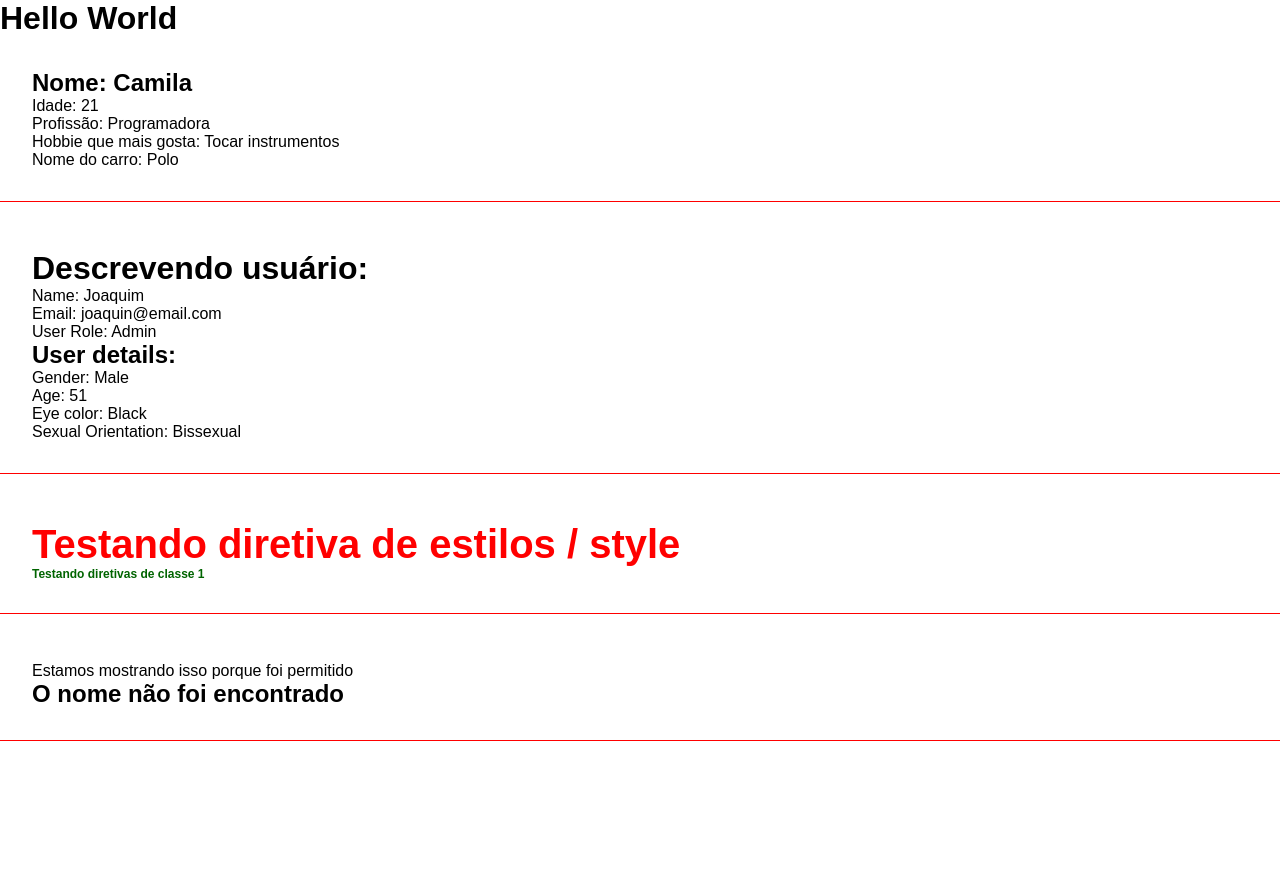
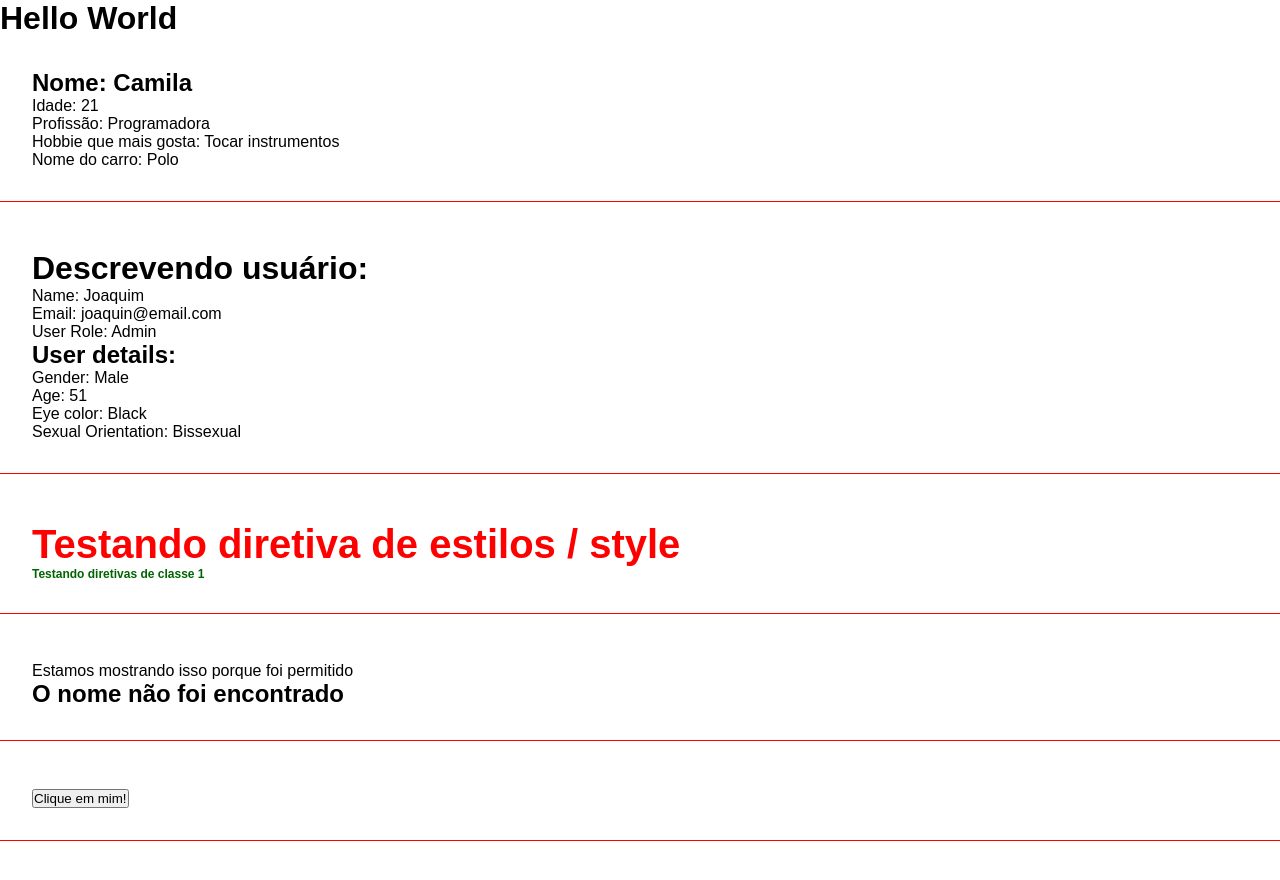
Before and after one commit to cami-codes/angular-matheusbattisti, an Angular app: page / in a window 1280 px wide. Shown: the top 880 px of the page. Built offline with nearby package versions, Linux system fonts and the light colour scheme.

Commit message:
Eventos no Angular

```diff
--- a/src/app/app.component.html
+++ b/src/app/app.component.html
@@ -4,3 +4,4 @@
 <app-parent-data [name]="userName" [userData]="userData" [userDetails]="userDetails"></app-parent-data>
 <app-directives></app-directives>
 <app-if-render></app-if-render>
+<app-events></app-events>
--- a/src/app/app.module.ts
+++ b/src/app/app.module.ts
@@ -7,6 +7,7 @@ import { FirstComponentComponent } from './components/first-component/first-comp
 import { ParentDataComponent } from './components/parent-data/parent-data.component';
 import { DirectivesComponent } from './components/directives/directives.component';
 import { IfRenderComponent } from './components/if-render/if-render.component';
+import { EventsComponent } from './components/events/events.component';
 
 @NgModule({
   declarations: [
@@ -14,7 +15,8 @@ import { IfRenderComponent } from './components/if-render/if-render.component';
     FirstComponentComponent,
     ParentDataComponent,
     DirectivesComponent,
-    IfRenderComponent
+    IfRenderComponent,
+    EventsComponent
   ],
   imports: [
     BrowserModule,
--- /dev/null
+++ b/src/app/components/events/events.component.html
@@ -0,0 +1,6 @@
+<div class="class">
+  <p *ngIf="show">Exibindo mensagem!</p>
+  <button (click)="showMessage()">Clique em mim!</button>
+
+
+</div>
--- /dev/null
+++ b/src/app/components/events/events.component.ts
@@ -0,0 +1,22 @@
+import { Component, OnInit } from '@angular/core';
+
+@Component({
+  selector: 'app-events',
+  templateUrl: './events.component.html',
+  styleUrls: ['./events.component.css']
+})
+export class EventsComponent implements OnInit {
+
+  show = false
+
+  constructor() { }
+
+  ngOnInit(): void {
+  }
+
+  showMessage() {
+    // this.show = true
+    this.show = !this.show // toggle = faz o inverso
+  }
+
+}
```
Also changed, not shown: src/app/components/events/events.component.css (added), 1 other file (tests, documents, lock files or other folders).
